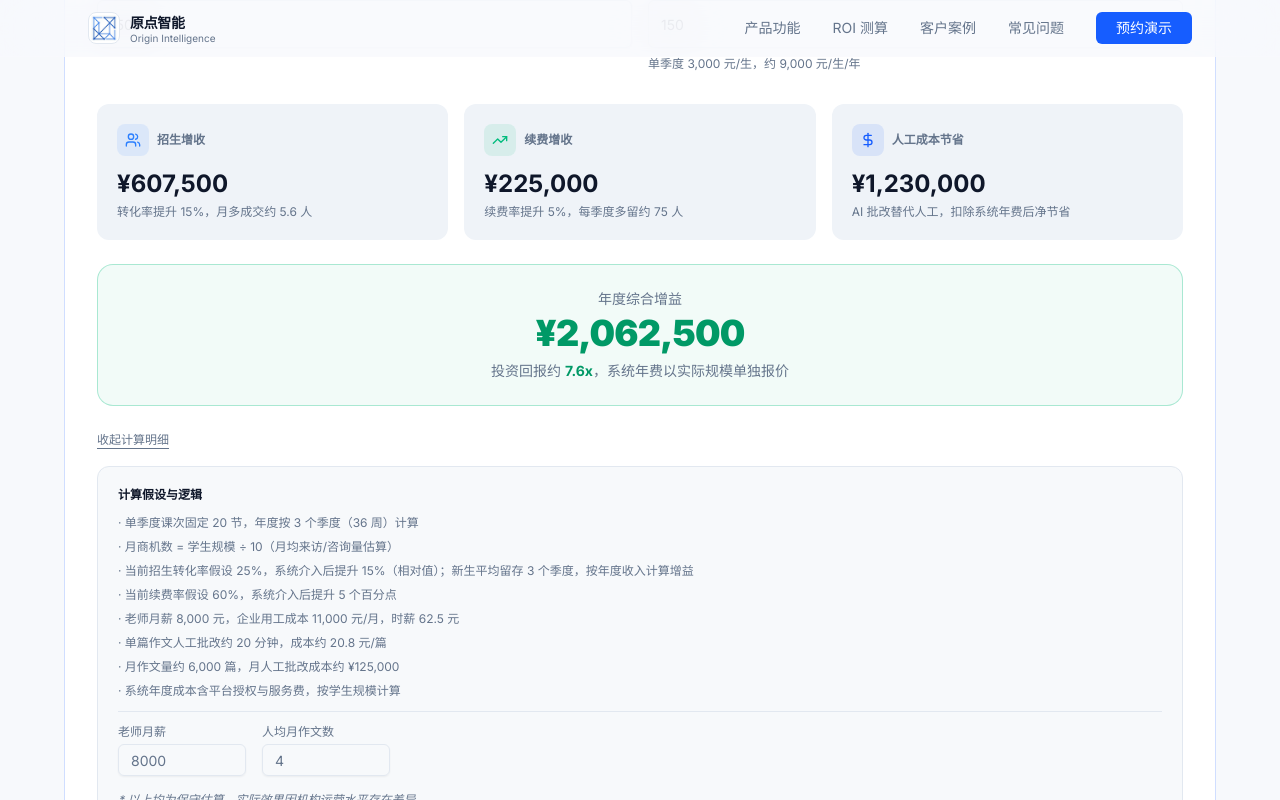
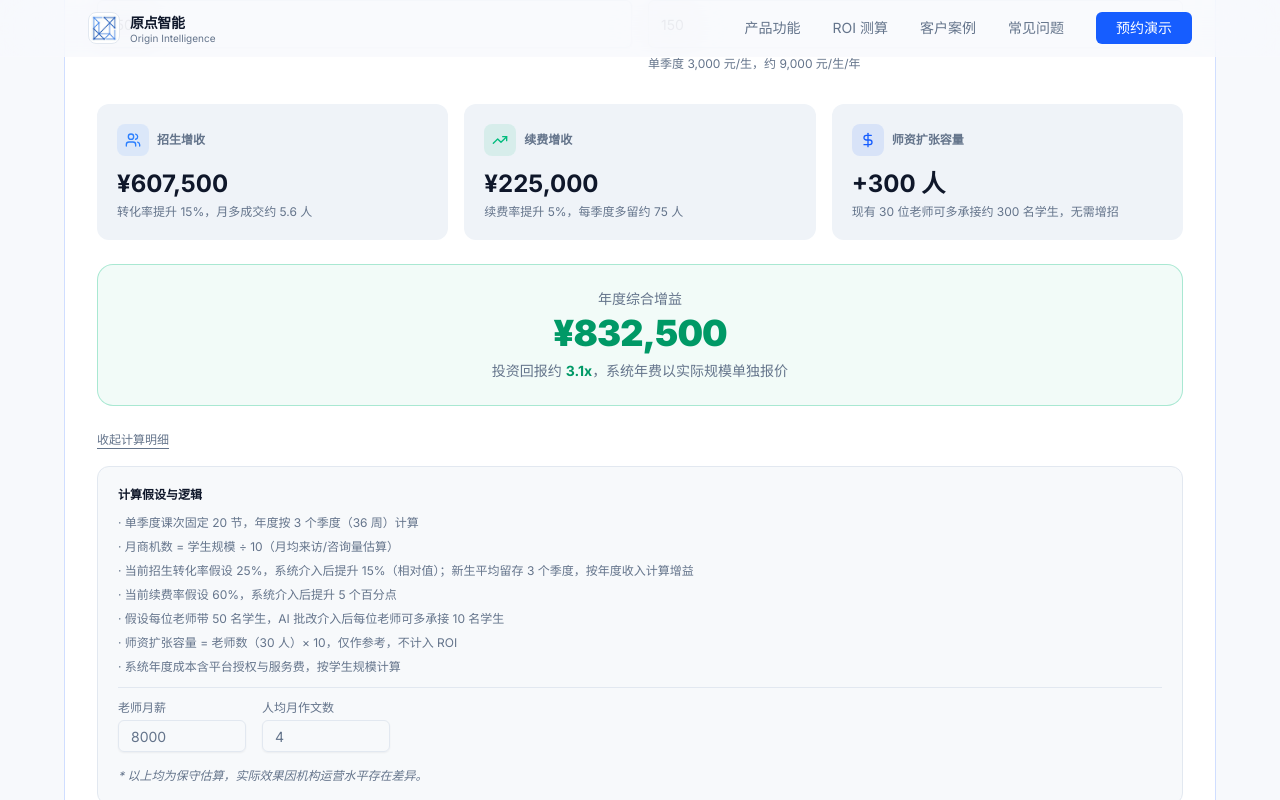
Before and after one commit to ultraxia/unnamed-logic-landpage, a Next.js app: page / in a window 1280 px wide. Both pictures are taken after a click on the button "查看计算逻辑与假设". Shown: the part 3162-3962 px from the top of the page. Built offline with nearby package versions, Linux system fonts and the light colour scheme.

Commit message:
feat: 人工成本卡改为师资扩张容量展示，不计入ROI

```diff
--- a/components/roi-section.tsx
+++ b/components/roi-section.tsx
@@ -66,10 +66,13 @@ export function RoiSection() {
 
     const billableStudents = Math.max(safeStudents, 300)
     const systemAnnualCost = billableStudents * 15 * 12
-    const annualManualSaved = Math.max(0, annualManualCost - systemAnnualCost)
+
+    // ── 师资扩张容量（不计入 ROI，仅展示） ──
+    const teacherCount = Math.round(safeStudents / 50)               // 每位老师带50学生
+    const extraCapacity = teacherCount * 10                          // 每位老师可多带10学生
 
     // ── 综合 ROI ──
-    const totalAnnualGain = annualEnrollGain + annualRenewalGain + annualManualSaved
+    const totalAnnualGain = annualEnrollGain + annualRenewalGain
     const roiMultiple = systemAnnualCost > 0
       ? Math.round((totalAnnualGain / systemAnnualCost) * 10) / 10
       : 0
@@ -82,8 +85,9 @@ export function RoiSection() {
       // 续费
       extraRenewed: Math.round(extraRenewed),
       annualRenewalGain,
-      // 人工
-      annualManualSaved: Math.round(annualManualSaved),
+      // 师资扩张容量
+      teacherCount,
+      extraCapacity,
       systemAnnualCost,
       // 汇总
       totalAnnualGain,
@@ -184,11 +188,11 @@ export function RoiSection() {
                 <div className="flex size-8 items-center justify-center rounded-lg bg-primary/10">
                   <DollarSign className="size-4 text-primary" />
                 </div>
-                <p className="text-xs font-semibold text-muted-foreground">人工成本节省</p>
+                <p className="text-xs font-semibold text-muted-foreground">师资扩张容量</p>
               </div>
-              <p className="text-2xl font-bold text-foreground">¥{fmt(calculated.annualManualSaved)}</p>
+              <p className="text-2xl font-bold text-foreground">+{fmt(calculated.extraCapacity)} 人</p>
               <p className="mt-1 text-xs text-muted-foreground">
-                AI 批改替代人工，扣除系统年费后净节省
+                现有 {calculated.teacherCount} 位老师可多承接约 {calculated.extraCapacity} 名学生，无需增招
               </p>
             </div>
           </div>
@@ -226,9 +230,8 @@ export function RoiSection() {
                 <p>· 月商机数 = 学生规模 ÷ 10（月均来访/咨询量估算）</p>
                 <p>· 当前招生转化率假设 25%，系统介入后提升 15%（相对值）；新生平均留存 3 个季度，按年度收入计算增益</p>
                 <p>· 当前续费率假设 60%，系统介入后提升 5 个百分点</p>
-                <p>· 老师月薪 {fmt(teacherSalary)} 元，企业用工成本 {fmt(calculated.employerCost)} 元/月，时薪 {calculated.hourlyCost} 元</p>
-                <p>· 单篇作文人工批改约 20 分钟，成本约 {calculated.singleEssayCost} 元/篇</p>
-                <p>· 月作文量约 {fmt(calculated.monthlyEssayCount)} 篇，月人工批改成本约 ¥{fmt(calculated.monthlyManualCost)}</p>
+                <p>· 假设每位老师带 50 名学生，AI 批改介入后每位老师可多承接 10 名学生</p>
+                <p>· 师资扩张容量 = 老师数（{calculated.teacherCount} 人）× 10，仅作参考，不计入 ROI</p>
                 <p>· 系统年度成本含平台授权与服务费，按学生规模计算</p>
                 <div className="mt-3 pt-3 border-t border-border flex gap-4">
                   <div className="space-y-1">
```
